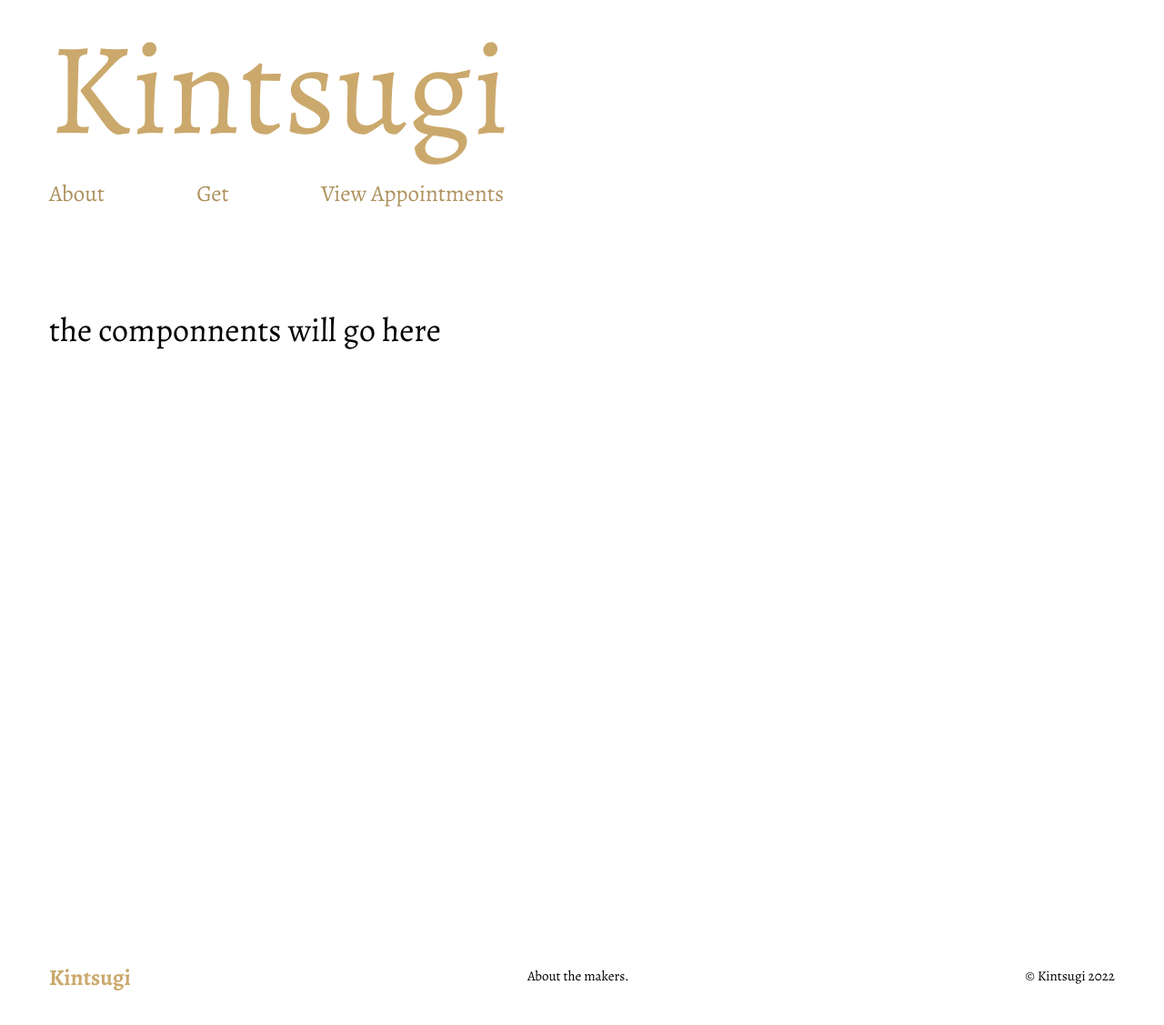
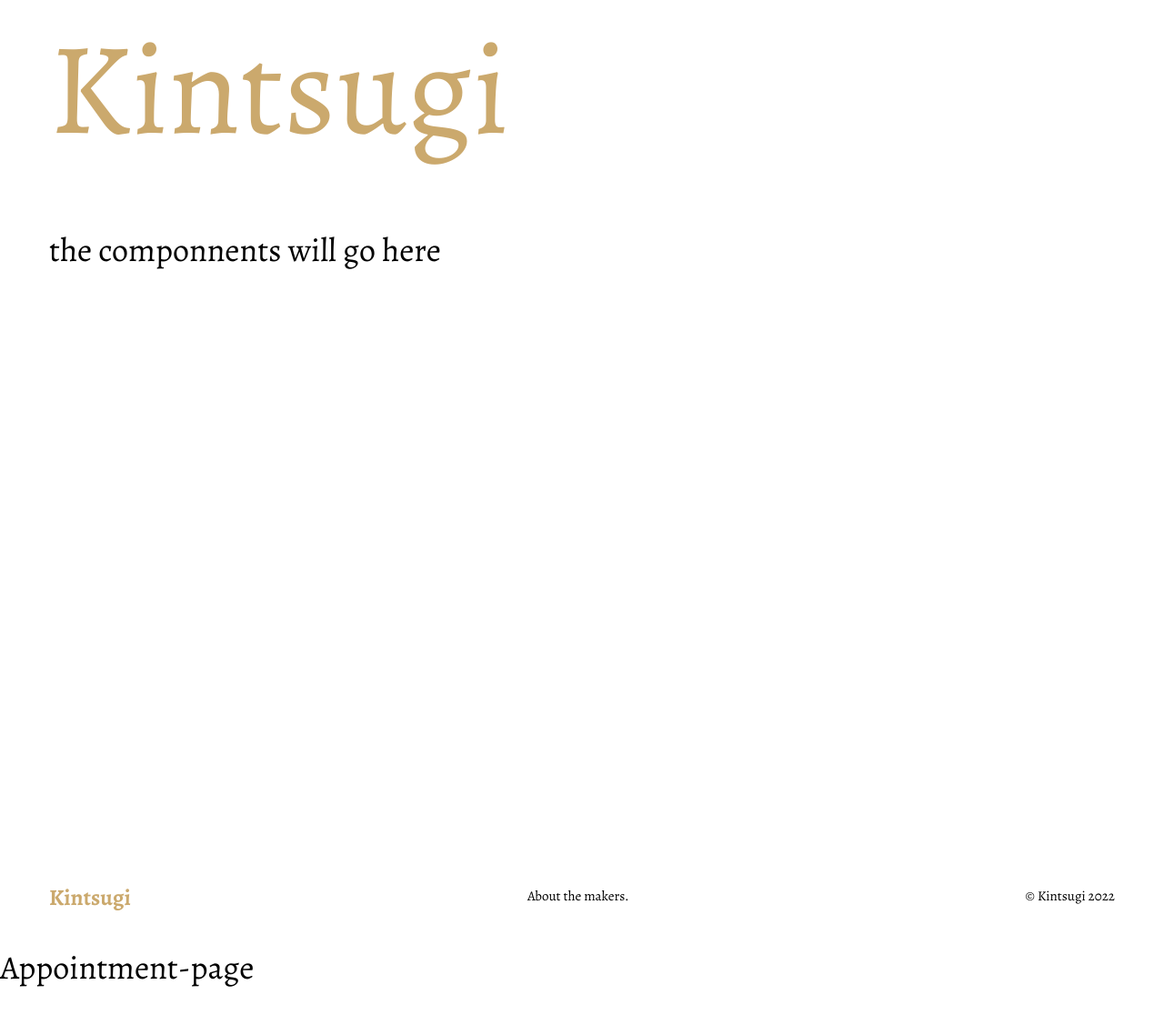
Before and after one commit to heyjiani/project-kintsugi, a React (Create React App) app in the folder react-front-end/: page /form in a window 1280 px wide. Shown: the whole page at 91% size. After the commit the page ends 1088 px from the top, so only its background shows below. Built offline with nearby package versions, Linux system fonts and the light colour scheme.

Commit message:
add routes and router in app.js

```diff
--- a/react-front-end/src/App.js
+++ b/react-front-end/src/App.js
@@ -1,41 +1,40 @@
-import React, { Component } from 'react';
-import axios from 'axios';
-import './css/App.css';
+/* eslint-disable no-undef */
+import React from "react";
+// import axios from "axios";
+import "./css/App.css";
+import {
+  BrowserRouter,
+  Route,
+  Routes,
+} from "react-router-dom";
 
-class App extends Component {
+import Homepage from "./pages/Homepage";
+import ProfessionalsPage from "./pages/ProfessionalsPage";
+import AppointmentPage from "./pages/AppointmentPage";
 
-  fetchData = () => {
-    axios.get('/api/data') // You can simply make your requests to "/api/whatever you want"
-    .then((response) => {
-      // handle success
-      console.log(response.data) // The entire response from the Rails API
+// fetchData = () => {
+//   axios.get('/api/data') // You can simply make your requests to "/api/whatever you want"
+//   .then((response) => {
+//     // handle success
+//     console.log(response.data) // The entire response from the Rails API
 
-      console.log(response.data.message) // Just the message
-      this.setState({
-        message: response.data.message
-      });
-    })
-  }
+//     console.log(response.data.message) // Just the message
+//     this.setState({
+//       message: response.data.message
+//     });
+//   })
+// }
 
-  render() {
+function App() {
   return (
     <body>
-
-
       {/* nav bar below  */}
 
-    <nav>
-
-      <div className='logo'>
+      <nav class="navigation">
+        <div class="logo">
           <h1>Kintsugi</h1>
         </div>
-
-      <div className='navigation_links'>
-        <div>About</div><div>Get</div><div>View Appointments</div>
-      </div>
-
       </nav>
-
 
       {/* the components will populate in the "components_container" div below */}
 
@@ -51,17 +50,33 @@ class App extends Component {
         <div>
           <h4>Kintsugi</h4>
         </div>
-<div>
-About the makers.
-</div>
-<div>
-© Kintsugi 2022
-</div>
+        <div>About the makers.</div>
+        <div>© Kintsugi 2022</div>
       </footer>
 
+      <BrowserRouter>
+        {/* <Nav/ > */}
+        <Routes>
+          <Route
+            path="/"
+            element={<Homepage />}
+            exact
+          />
+          <Route
+            path="/professionals"
+            element={<ProfessionalsPage />}
+            exact
+          />
+          <Route
+            path="/form"
+            element={<AppointmentPage />}
+            exact
+          />
+          {/* <Route element={<Error />} /> */}
+        </Routes>
+      </BrowserRouter>
     </body>
   );
 }
-}
 
 export default App;
--- /dev/null
+++ b/react-front-end/src/pages/AppointmentPage.jsx
@@ -0,0 +1,5 @@
+import React from "react";
+
+export default function AppointmentPage() {
+  return <div>Appointment-page</div>;
+}
--- a/react-front-end/src/pages/Homepage.jsx
+++ b/react-front-end/src/pages/Homepage.jsx
@@ -0,0 +1,5 @@
+import React from "react";
+
+export default function Homepage() {
+  return <div>Homepage</div>;
+}
--- /dev/null
+++ b/react-front-end/src/pages/ProfessionalsPage.jsx
@@ -0,0 +1,5 @@
+import React from "react";
+
+export default function ProfessionalsPage() {
+  return <div>Professionals-page</div>;
+}
```
Also changed, not shown: react-front-end/src/pages/Appointment-page.jsx (deleted), react-front-end/src/pages/ErrorPage.jsx (renamed from react-front-end/src/pages/Error-page.jsx), react-front-end/src/pages/Professionals-page.jsx (deleted). Lines whose indentation alone changed are shown as unchanged.
